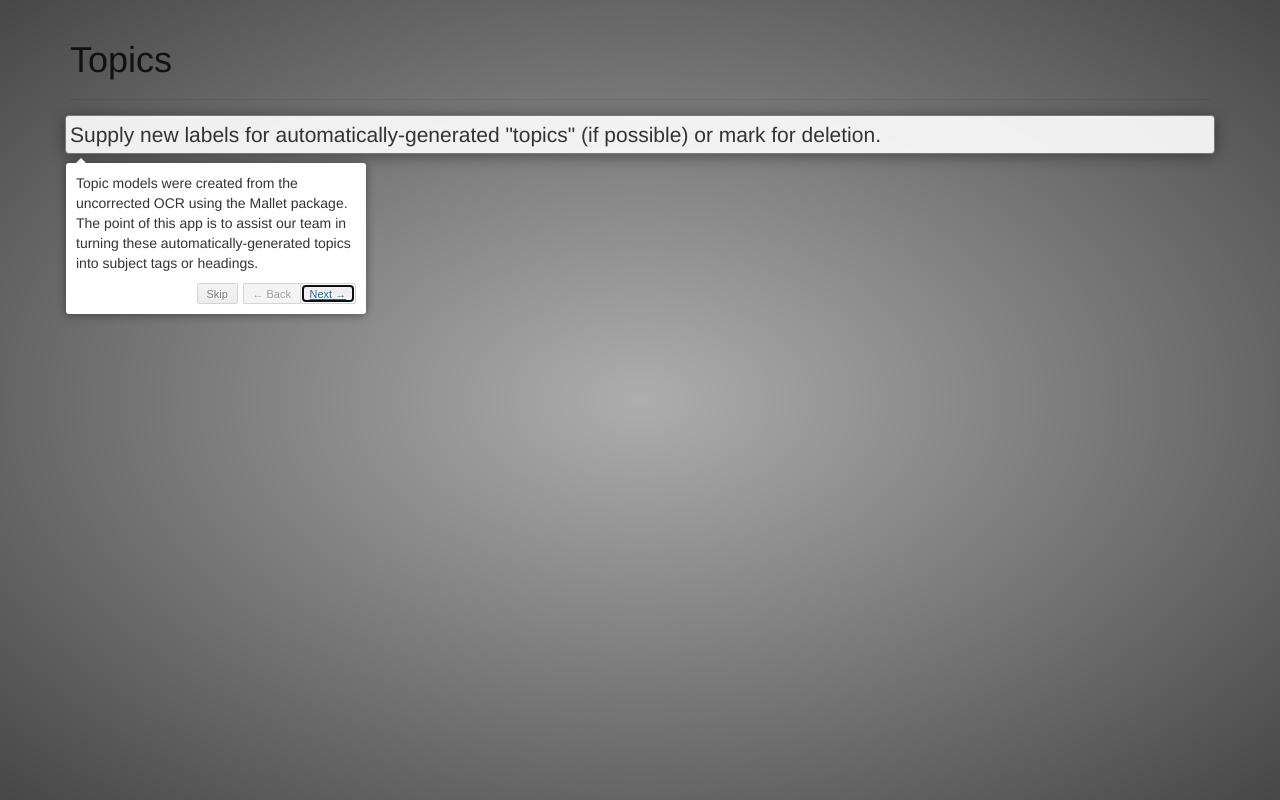
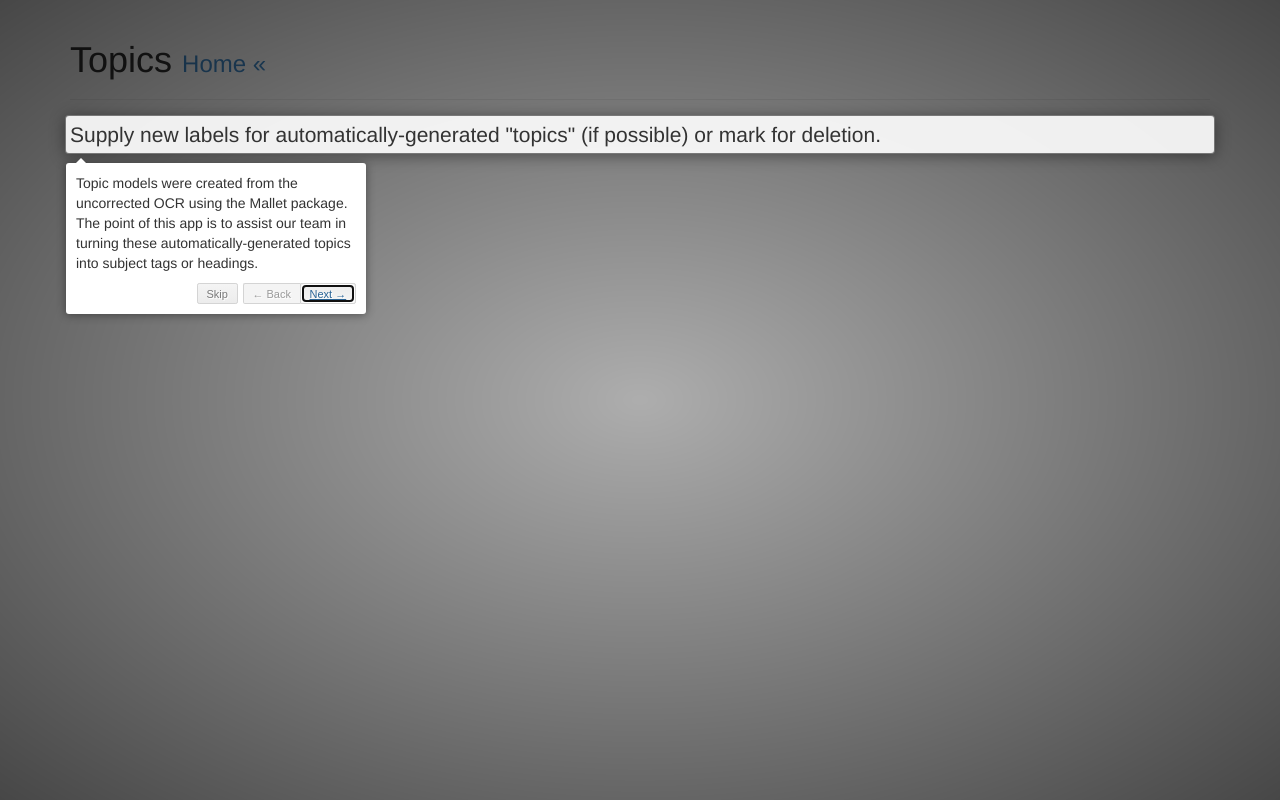
Before and after one commit to trevormunoz/kap_topics, a Flask app: template templates/topics.html in a window 1280 px wide. Run offline with Flask 2, Linux system fonts and the light colour scheme; the template is opened without the code that fills it: values that come from a table or form of the project are taken from there, others are empty; parts of the project's set-up code (start-up, migrations or seed data) failed here and were passed over; some libraries are stand-ins or nearby versions.

Commit message:
Add home link to topic page

```diff
--- a/templates/topics.html
+++ b/templates/topics.html
@@ -7,7 +7,7 @@
 {% block content %}
 <div class=container>
     <div class="page-header">
-        <h1>Topics</h1>
+        <h1>Topics <small><a href="/">Home &laquo;</a></small></h1>
     </div>
     <p class="lead" data-step="1" data-intro="Topic models were created from the uncorrected OCR using the Mallet package.
     The point of this app is to assist our team in turning these automatically-generated topics into subject tags or headings.">
```
